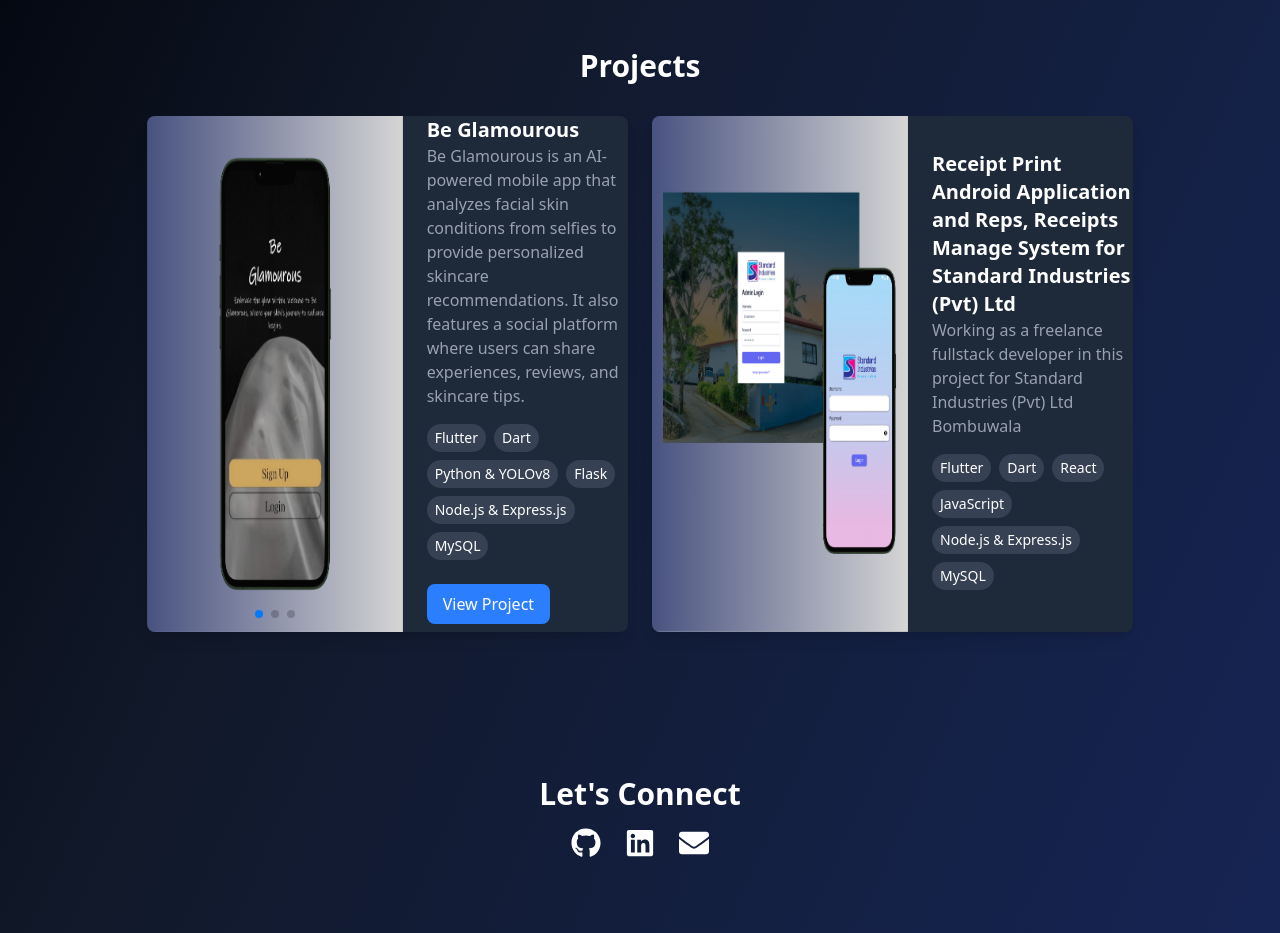
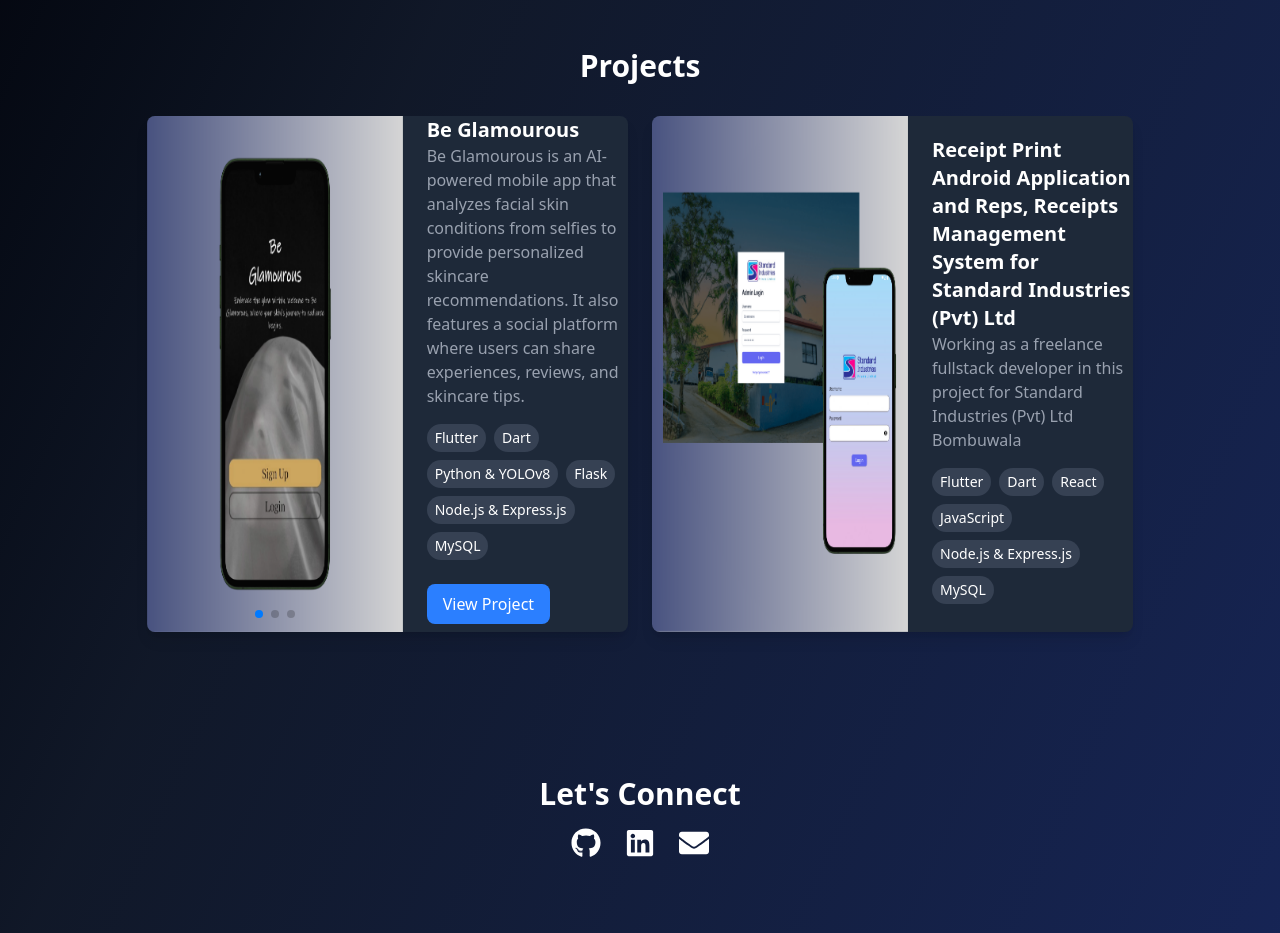
Before and after one commit to rZoysa/portfolio, a React (Vite) app: page / in a window 1280 px wide. Shown: the part 1860-2793 px from the top of the page. Built offline with nearby package versions, Linux system fonts and the light colour scheme.

Commit message:
fix: correct spelling in project title

```diff
--- a/src/components/projects.jsx
+++ b/src/components/projects.jsx
@@ -27,7 +27,7 @@
     },
     {
       title:
-        "Receipt Print Android Application and Reps, Receipts Manage System for Standard Industries (Pvt) Ltd",
+        "Receipt Print Android Application and Reps, Receipts Management System for Standard Industries (Pvt) Ltd",
       description:
         "Working as a freelance fullstack developer in this project for Standard Industries (Pvt) Ltd Bombuwala",
       link: "",
```
